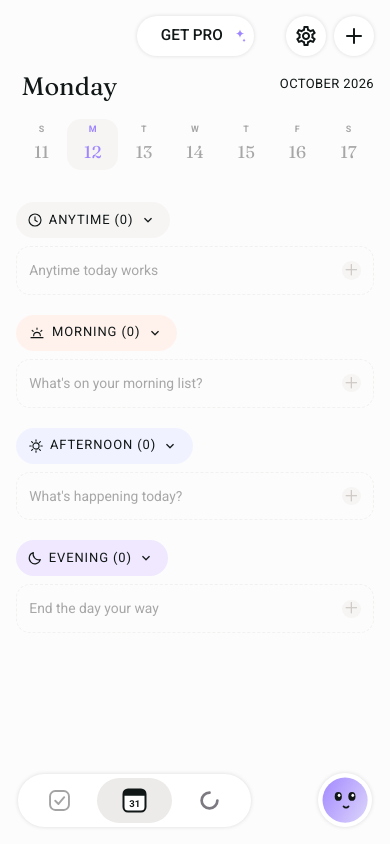
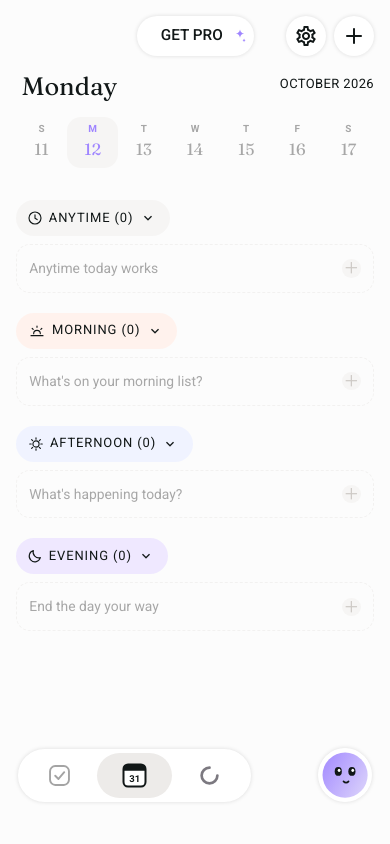
Before and after one commit to migrant620/tiimo-clone, a React Native app: screen / in a window 390 px wide. Built offline with nearby package versions, Linux system fonts and the light colour scheme.

Commit message:
Refresh the published web build and outcome assets
Rebuilt from this revision and redeployed the live demo to EdgeOne (dpf223wj2e5f) on 2026-10-13.

```diff
--- a/src/components/DateHeader.tsx
+++ b/src/components/DateHeader.tsx
@@ -71,7 +71,7 @@ const styles = StyleSheet.create({
   strip: {
     flexDirection: 'row',
     justifyContent: 'center',
-    marginTop: 16.1,
+    marginTop: 14.2,
     paddingHorizontal: 16,
   },
   cell: { flex: 1, maxWidth: 51.55, height: 50.6, borderRadius: 14, alignItems: 'center', paddingTop: 4.7 },
--- a/src/tokens.ts
+++ b/src/tokens.ts
@@ -83,8 +83,8 @@ export const type = {
   dialogTitle: { fontFamily: fonts.serif, fontSize: 21.47, lineHeight: 31.16 },
   timerDigits: { fontFamily: fonts.serif, fontSize: 42.75, lineHeight: 49.4 },
   timeRange: { fontFamily: fonts.regular, fontSize: 16.88, lineHeight: 21.1 },
-  weekdayLetter: { fontFamily: fonts.bold, fontSize: 8.95, lineHeight: 11.81 },
-  weekdayNumber: { fontFamily: fonts.serif, fontSize: 17.05, lineHeight: 27.21 },
+  weekdayLetter: { fontFamily: fonts.bold, fontSize: 9.92, lineHeight: 13.08 },
+  weekdayNumber: { fontFamily: fonts.serif, fontSize: 16.25, lineHeight: 25.93 },
   smallCaps: { fontFamily: fonts.regular, fontSize: 12.98, lineHeight: 16.88, letterSpacing: 0.86 },
   smallCapsMuted: { fontFamily: fonts.medium, fontSize: 12.66, lineHeight: 16.88 },
   floatLabel: { fontFamily: fonts.regular, fontSize: 12.66, lineHeight: 14.56, paddingHorizontal: 12.25 },
@@ -163,7 +163,7 @@ export const nav = {
   barLeft: 18.2,
   barWidth: 232.9,
   barHeight: 53.1,
-  barBottom: 16.9,
+  barBottom: 41.9,
   slotWidth: 75,
   slotHeight: 45.1,
   slotRadius: 22.5,
```
Also changed, not shown: 1 other file (tests, documents, lock files or other folders).
